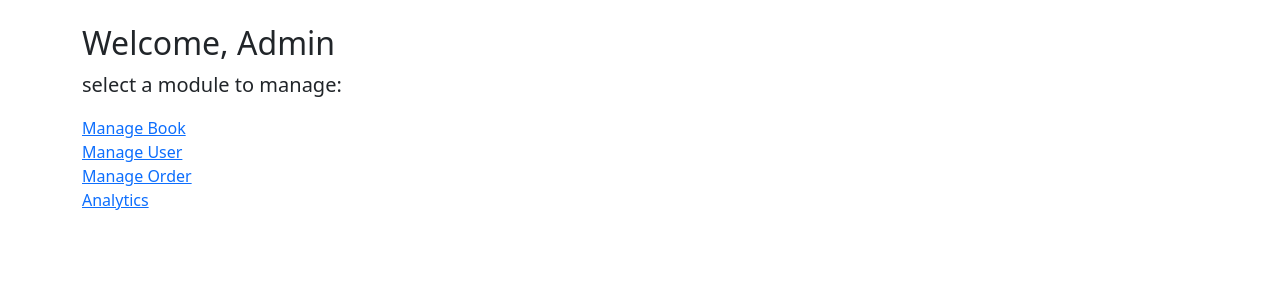
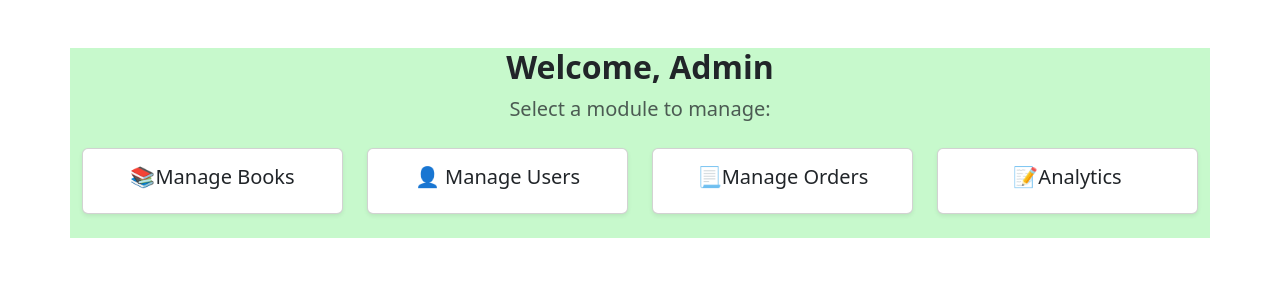
Before and after one commit to CDAC-project-online-book-store/book-store, a React (Vite) app in the folder frontend/: page /admin in a window 1280 px wide. Shown: the top 300 px of the page. Built offline with nearby package versions, Linux system fonts and the light colour scheme.

Commit message:
completed admin dashboard

```diff
--- a/frontend/src/index.css
+++ b/frontend/src/index.css
@@ -1,18 +1,4 @@
 :root {
-  /* font-family: system-ui, Avenir, Helvetica, Arial, sans-serif;
-  line-height: 1.5;
-  font-weight: 400;
-
-  color-scheme: light dark;
-  color: rgba(255, 255, 255, 0.87);
-  background-color: #242424;
-
-  font-synthesis: none;
-  text-rendering: optimizeLegibility;
-  -webkit-font-smoothing: antialiased;
-  -moz-osx-font-smoothing: grayscale; */
-
-
   /* Custom colors to be used throughout our frontend. Please find the Component-Specific Color Mapping table in README.md */
   --lapis-lazuli: #22577aff;
   --verdigris: #38a3a5ff;
@@ -22,72 +8,41 @@
   --white: #ffffff;
 }
 
-.review-card{
-  background-color: var(--light-green);
-  color: var(--lapis-lazuli)
+.text-lapis {
+  color: var(--lapis-lazuli);
 }
 
-.review-status{
-  font-size: x-small;
-  font-style: oblique;
+.dashboard-card {
+  display: flex;
+  align-items: center;
+  justify-content: center;
+  gap: 10px;
+  padding: 20px;
+  border-radius: 12px;
+  text-decoration: none ;
+  font-weight: 600;
+  font-size: 1.1rem;
+  height: 100%;
+  transition: transform 0.2s ease-in-out;
+  box-shadow: 0 4px 12px rgba(0, 0, 0, 0.1);
 }
 
-.review-title{
-  font-style: oblique;
+.dashboard-card:hover {
+  transform: scale(1.03);
 }
 
-/* a {
-  font-weight: 500;
-  color: #646cff;
-  text-decoration: inherit;
-}
-a:hover {
-  color: #535bf2;
+.bg-emerald {
+  background-color: var(--emerald) ;
 }
 
-body {
-  margin: 0;
-  display: flex;
-  place-items: center;
-  min-width: 320px;
-  min-height: 100vh;
+.bg-verdigris {
+  background-color: var(--verdigris) ;
 }
 
-h1 {
-  font-size: 3.2em;
-  line-height: 1.1;
+.bg-light-green {
+  background-color: var(--light-green) ;
 }
 
-button {
-  border-radius: 8px;
-  border: 1px solid transparent;
-  padding: 0.6em 1.2em;
-  font-size: 1em;
-  font-weight: 500;
-  font-family: inherit;
-  background-color: #1a1a1a;
-  cursor: pointer;
-  transition: border-color 0.25s;
+.bg-tea-green {
+  background-color: var(--tea-green) ;
 }
-button:hover {
-  border-color: #646cff;
-}
-button:focus,
-button:focus-visible {
-  outline: 4px auto -webkit-focus-ring-color;
-}
-
-@media (prefers-color-scheme: light) {
-  :root {
-    color: #213547;
-    background-color: #ffffff;
-  }
-  a:hover {
-    color: #747bff;
-  }
-  button {
-    background-color: #f9f9f9;
-  }
-
-
-} */
--- a/frontend/src/pages/admin/AdminDashboard.jsx
+++ b/frontend/src/pages/admin/AdminDashboard.jsx
@@ -1,19 +1,58 @@
-import React from 'react'
-import { Link } from 'react-router-dom'
+import React from 'react';
+import { Link } from 'react-router-dom';
 
-function AdminDashboard() {
+const AdminDashboard = () => {
   return (
-   <div className='container mt-4'>
-      <h2>Welcome, Admin</h2>
-      <p className="lead">select a module to manage: </p>
-        <div className="list-group">
-            <Link to="/admin/books">Manage Book</Link>
-            <Link to="/admin/users">Manage User</Link>
-            <Link to="/admin/orders">Manage Order</Link>
-            <Link to="/admin/analytics">Analytics</Link>
+    <div className="container mt-5 " style={{backgroundColor:"#c7f9ccff"}}>
+
+      <div className="text-center mb-4">
+        <h2 className="fw-bold text-lapis">Welcome, Admin</h2>
+        <p className="lead text-muted">Select a module to manage:</p>
+      </div>
+
+      <div className="row justify-content-center">
+        <div className="col-md-3 mb-4">
+          <Link to="/admin/books" className="dashboard-card text-decoration-none">
+            <div className="card h-100 shadow-sm">
+              <div className="card-body text-center">
+                <h5 className="card-title text-emerald"> 📚Manage Books</h5>
+              </div>
+            </div>
+          </Link>
         </div>
+
+        <div className="col-md-3 mb-4">
+          <Link to="/admin/users" className="dashboard-card text-decoration-none">
+            <div className="card h-100 shadow-sm">
+              <div className="card-body text-center">
+                <h5 className="card-title text-verdigris">👤 Manage Users</h5>
+              </div>
+            </div>
+          </Link>
+        </div>
+
+        <div className="col-md-3 mb-4">
+          <Link to="/admin/orders" className="dashboard-card text-decoration-none">
+            <div className="card h-100 shadow-sm">
+              <div className="card-body text-center">
+                <h5 className="card-title text-light-green">📃Manage Orders</h5>
+              </div>
+            </div>
+          </Link>
+        </div>
+
+        <div className="col-md-3 mb-4">
+          <Link to="/admin/analytics" className="dashboard-card text-decoration-none">
+            <div className="card h-100 shadow-sm">
+              <div className="card-body text-center">
+                <h5 className="card-title text-tea-green">📝Analytics</h5>
+              </div>
+            </div>
+          </Link>
+        </div>
+      </div>
     </div>
-  )
-}
+  );
+};
 
-export default AdminDashboard
+export default AdminDashboard;
```
